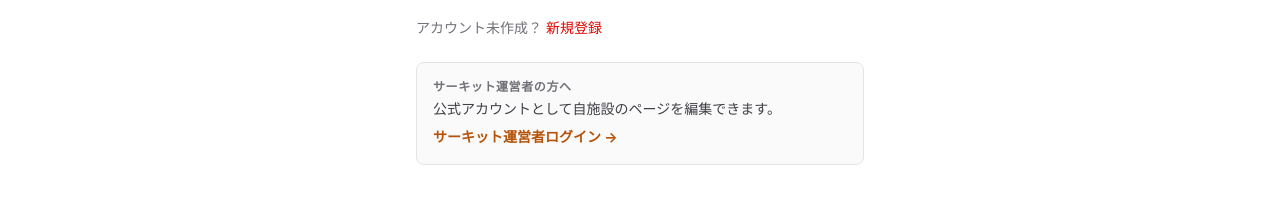
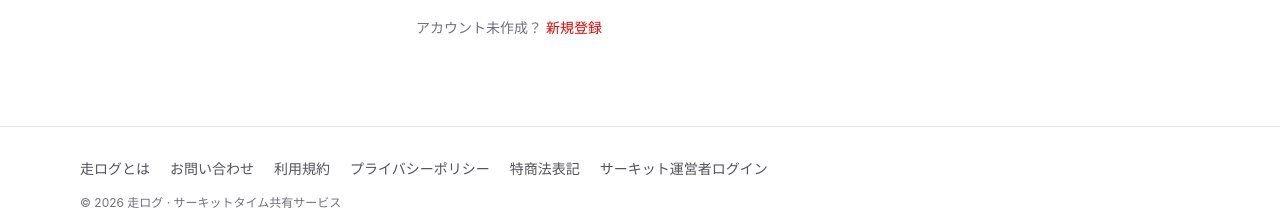
Before and after one commit to amebouzu/hashilog, a Next.js app: page /login in a window 1280 px wide. Shown: the part 431-646 px from the top of the page. Built offline with nearby package versions, Linux system fonts and the light colour scheme; no server answers.

Commit message:
Remove circuit operator login link from login page
Circuit staff are now granted via service_role SQL (Supabase Dashboard),
so the public-facing entrance is unnecessary on the regular login page.
Existing /circuit-login route and footer/about/edit-page references
remain in place for direct access.

```diff
--- a/src/app/login/page.tsx
+++ b/src/app/login/page.tsx
@@ -85,20 +85,6 @@ function LoginForm() {
           新規登録
         </Link>
       </p>
-      <div className="mt-6 rounded-lg border border-zinc-200 bg-zinc-50 p-4">
-        <p className="text-xs font-semibold uppercase tracking-wider text-zinc-500">
-          サーキット運営者の方へ
-        </p>
-        <p className="mt-1 text-sm text-zinc-700">
-          公式アカウントとして自施設のページを編集できます。
-        </p>
-        <Link
-          href="/circuit-login"
-          className="mt-2 inline-block text-sm font-bold text-amber-700 hover:underline"
-        >
-          サーキット運営者ログイン →
-        </Link>
-      </div>
     </div>
   );
 }
```
